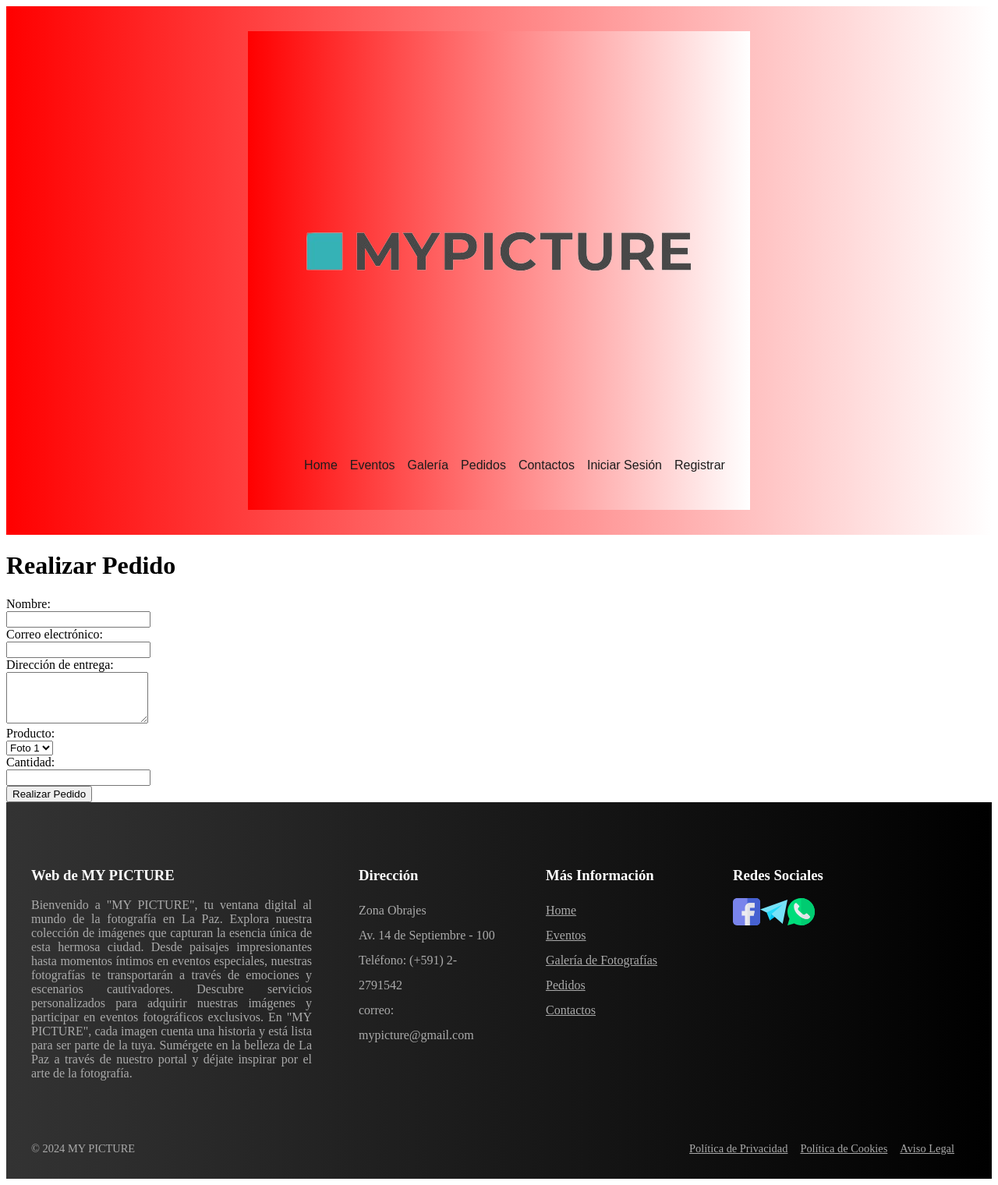
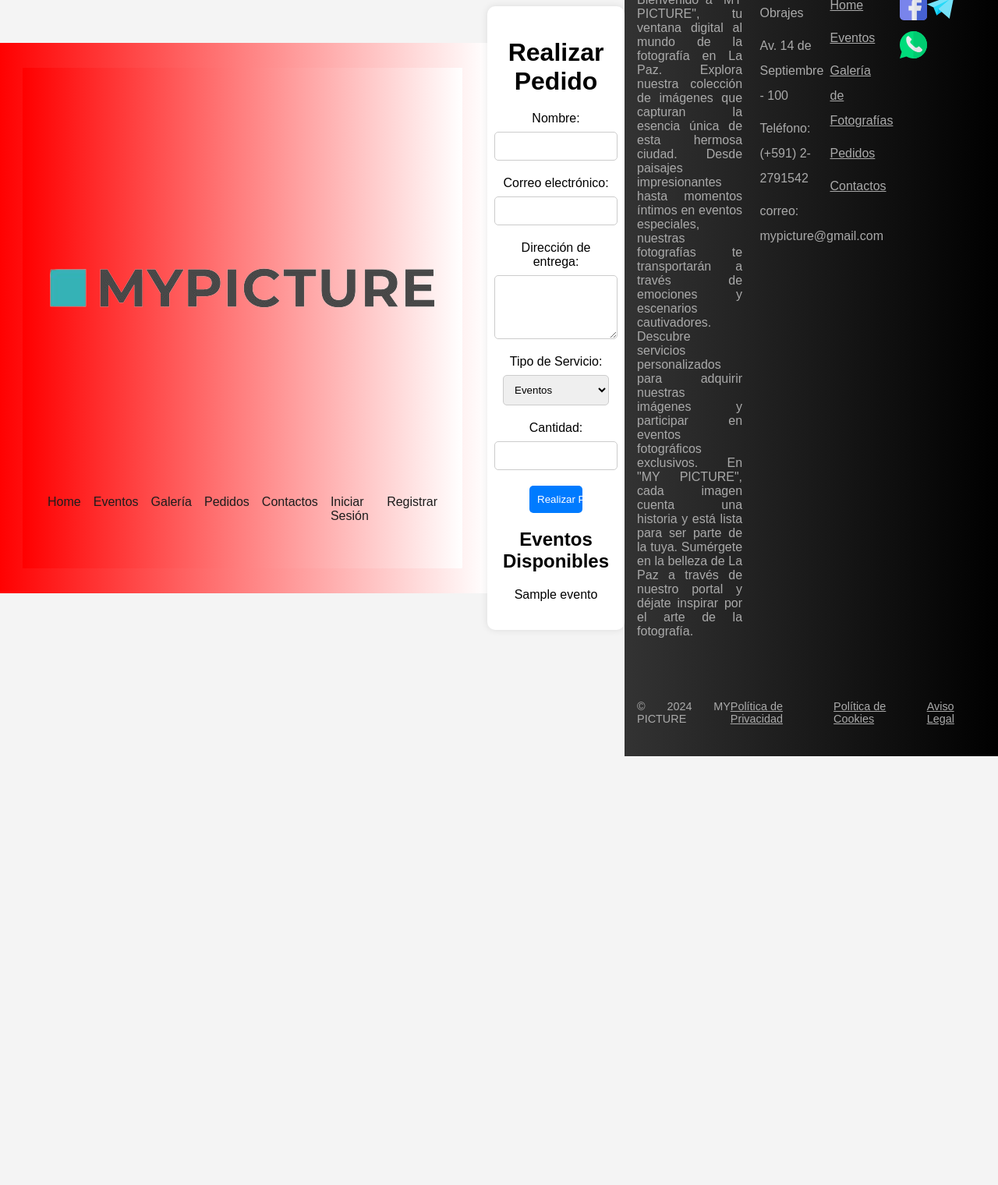
Before and after one commit to leolondono19/TecnoWebProyects, a PHP site: page /pedidos.php in a window 1280 px wide. Shown: the whole page at 78% size. After the commit the page ends 970 px from the top, so only its background shows below. Run offline with PHP 8.4, Linux system fonts and the light colour scheme; tables that the repository leaves empty or names only in its code hold one stand-in row (values such as "Sample post"); some libraries are stand-ins or nearby versions.

Commit message:
Prueba 8 Pedidos

```diff
--- a/PROYECTO 1/logout.php
+++ b/PROYECTO 1/logout.php
@@ -1,6 +1,6 @@
 <?php
 session_start();
 session_destroy();
-header('Location: indexx.php');
+header('Location: index.php');
 exit;
 ?>
--- a/PROYECTO 1/pedidos.php
+++ b/PROYECTO 1/pedidos.php
@@ -1,3 +1,52 @@
+<?php
+$host = 'localhost';
+$port = '5555';
+$dbname = 'MyPicture';
+$user = 'postgres';
+$password = 'admin';
+
+$message = '';
+$eventos = [];
+
+try {
+    $conn = new PDO("pgsql:host=$host;port=$port;dbname=$dbname;user=$user;password=$password");
+    $conn->setAttribute(PDO::ATTR_ERRMODE, PDO::ERRMODE_EXCEPTION);
+
+    // Obtener los títulos de los eventos
+    $stmt = $conn->query("SELECT titulo FROM eventos");
+    $eventos = $stmt->fetchAll(PDO::FETCH_COLUMN);
+} catch (PDOException $e) {
+    die("ERROR: No se pudo conectar. " . $e->getMessage());
+}
+
+if ($_SERVER["REQUEST_METHOD"] == "POST") {
+    try {
+        $nombre = $_POST['nombre'];
+        $correo = $_POST['correo'];
+        $direccion = $_POST['direccion'];
+        $producto = $_POST['producto'];
+        $cantidad = $_POST['cantidad'];
+
+        $conn->beginTransaction();
+
+        $sql = "INSERT INTO pedidos (nombre, correo, direccion, producto, cantidad) VALUES (:nombre, :correo, :direccion, :producto, :cantidad)";
+        $stmt = $conn->prepare($sql);
+
+        if ($stmt->execute(['nombre' => $nombre, 'correo' => $correo, 'direccion' => $direccion, 'producto' => $producto, 'cantidad' => $cantidad])) {
+            $message = "Pedido recibido. Redireccionando a la página principal...";
+            echo "<script>setTimeout(function() { window.location.href = 'index.php'; }, 3000);</script>";
+            $conn->commit();
+        } else {
+            $message = "Error al procesar el pedido.";
+            $conn->rollBack();
+        }
+    } catch (PDOException $e) {
+        $conn->rollBack();
+        die("ERROR: No se pudo registrar el pedido. " . $e->getMessage());
+    }
+}
+?>
+
 <!DOCTYPE html>
 <html lang="es">
 <head>
@@ -5,6 +54,90 @@
     <meta name="viewport" content="width=device-width, initial-scale=1.0">
     <title>MY PICTURE - Pedidos</title>
     <link rel="stylesheet" href="css/style.css">
+    <style>
+        body {
+            font-family: Arial, sans-serif;
+            background-color: #f4f4f4;
+            display: flex;
+            justify-content: center;
+            align-items: center;
+            height: 100vh;
+        }
+
+        main {
+            background-color: #fff;
+            padding: 20px;
+            border-radius: 10px;
+            box-shadow: 0 0 10px rgba(0, 0, 0, 0.1);
+            width: 400px;
+            text-align: center;
+            animation: fadeIn 1s ease-in-out;
+        }
+
+        @keyframes fadeIn {
+            0% {
+                opacity: 0;
+            }
+            100% {
+                opacity: 1;
+            }
+        }
+
+        h1 {
+            margin-bottom: 20px;
+        }
+
+        form {
+            display: flex;
+            flex-direction: column;
+            align-items: center;
+        }
+
+        label {
+            margin-bottom: 8px;
+        }
+
+        input[type="text"],
+        input[type="email"],
+        textarea,
+        select,
+        input[type="number"] {
+            padding: 10px;
+            margin-bottom: 20px;
+            border-radius: 5px;
+            border: 1px solid #ccc;
+            width: 100%;
+        }
+
+        input[type="submit"] {
+            background-color: #007BFF;
+            color: #fff;
+            padding: 10px;
+            border: none;
+            border-radius: 5px;
+            cursor: pointer;
+            transition: background-color 0.3s;
+            width: 50%;
+        }
+
+        input[type="submit"]:hover {
+            background-color: #0056b3;
+        }
+
+        .message {
+            margin-top: 20px;
+            font-size: 1.2em;
+        }
+
+        ul {
+            list-style-type: none;
+            padding: 0;
+        }
+
+        ul li {
+            margin-bottom: 10px;
+        }
+    </style>
 </head>
 <body>
     <header>
@@ -13,28 +146,37 @@
 
     <main>
         <h1>Realizar Pedido</h1>
-        <form action="procesar_pedido.php" method="POST">
-            <label for="nombre">Nombre:</label><br>
-            <input type="text" id="nombre" name="nombre" required><br>
+        <form action="pedidos.php" method="POST">
+            <label for="nombre">Nombre:</label>
+            <input type="text" id="nombre" name="nombre" required>
 
-            <label for="correo">Correo electrónico:</label><br>
-            <input type="email" id="correo" name="correo" required><br>
+            <label for="correo">Correo electrónico:</label>
+            <input type="email" id="correo" name="correo" required>
 
-            <label for="direccion">Dirección de entrega:</label><br>
-            <textarea id="direccion" name="direccion" rows="4" required></textarea><br>
+            <label for="direccion">Dirección de entrega:</label>
+            <textarea id="direccion" name="direccion" rows="4" required></textarea>
 
-            <label for="producto">Producto:</label><br>
+            <label for="producto">Tipo de Servicio:</label>
             <select id="producto" name="producto" required>
-                <option value="foto1">Foto 1</option>
-                <option value="foto2">Foto 2</option>
-                <option value="foto3">Foto 3</option>
-            </select><br>
+                <option value="eventos">Eventos</option>
+                <option value="sesiones">Sesiones de Fotografías</option>
+            </select>
 
-            <label for="cantidad">Cantidad:</label><br>
-            <input type="number" id="cantidad" name="cantidad" min="1" required><br>
+            <label for="cantidad">Cantidad:</label>
+            <input type="number" id="cantidad" name="cantidad" min="1" required>
 
             <input type="submit" value="Realizar Pedido">
         </form>
+        <div class="message"><?php echo $message; ?></div>
+
+        <?php if (!empty($eventos)): ?>
+            <h2>Eventos Disponibles</h2>
+            <ul>
+                <?php foreach ($eventos as $evento): ?>
+                    <li><?php echo $evento; ?></li>
+                <?php endforeach; ?>
+            </ul>
+        <?php endif; ?>
     </main>
 
     <footer>
```
